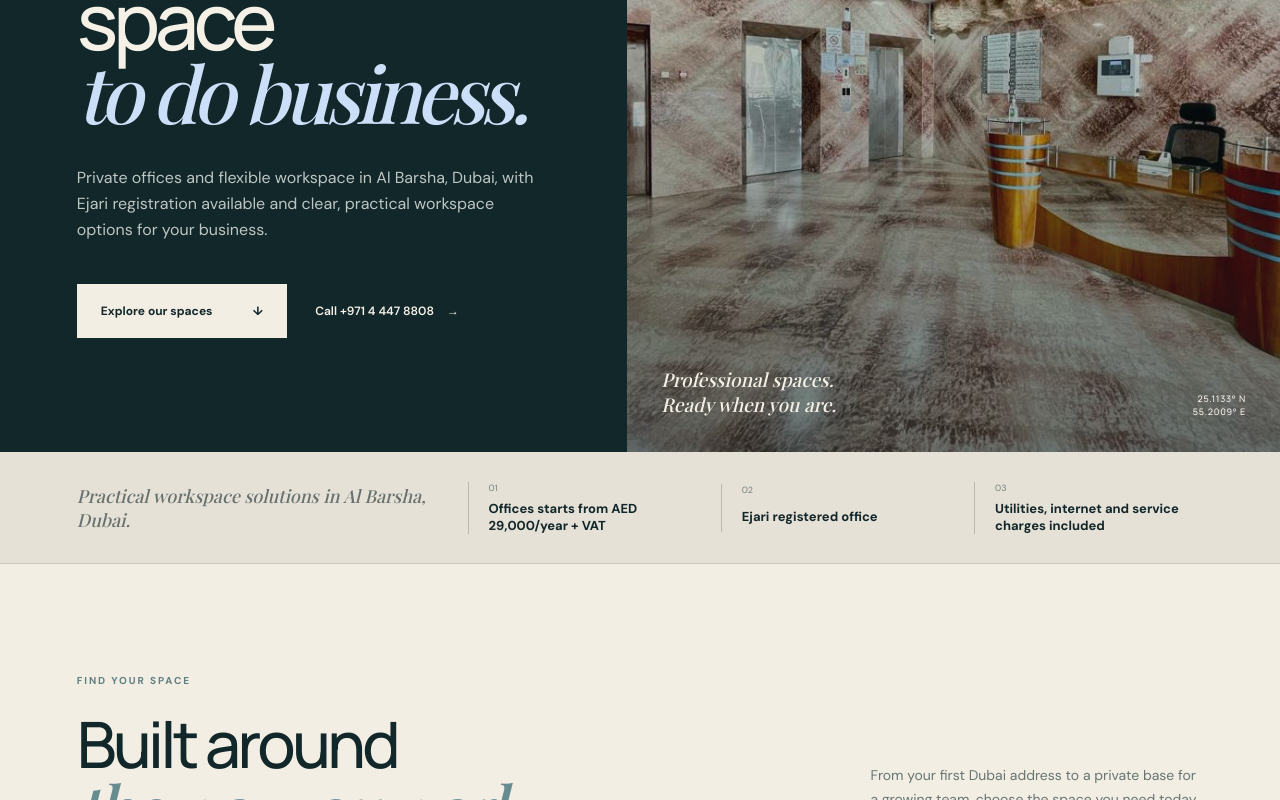
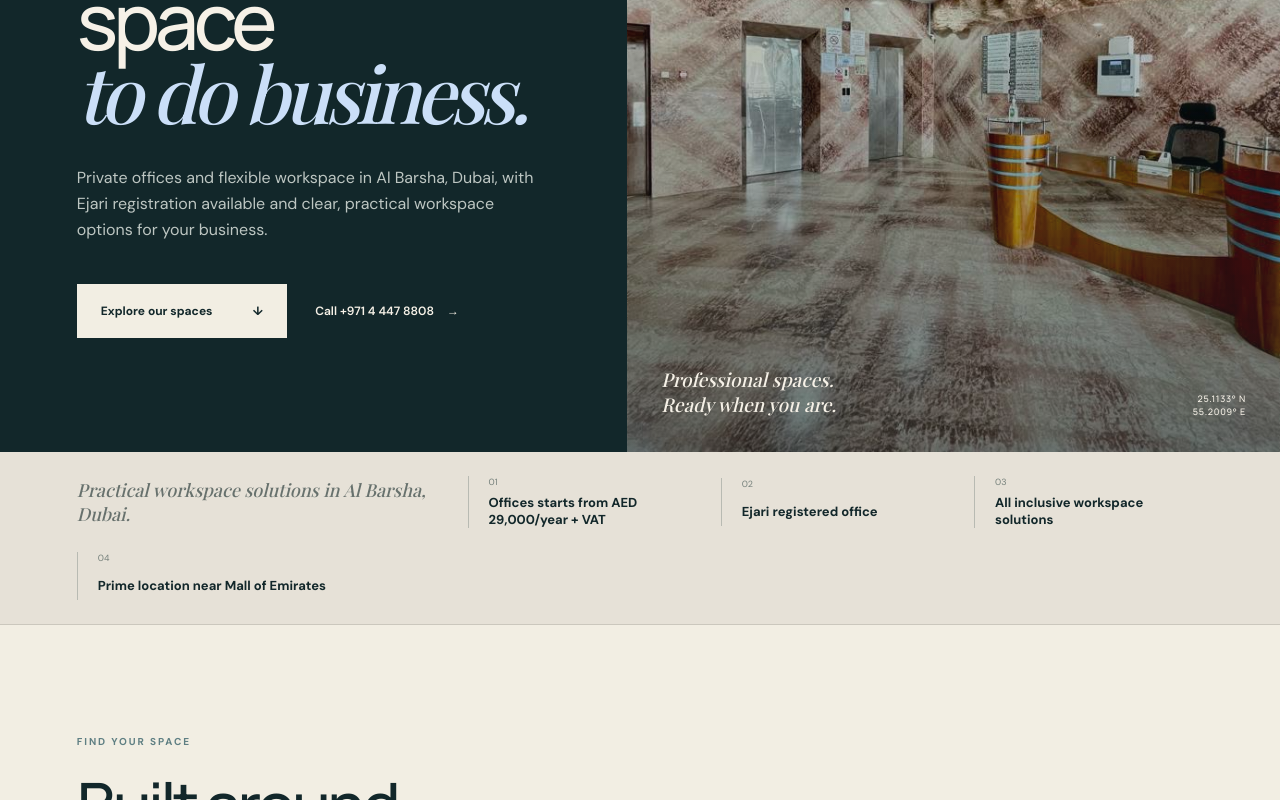
Before and after one commit to yazensas/BVS-Business-Center-Official-Website, a Next.js app: page / in a window 1280 px wide. Shown: the part 380-1180 px from the top of the page. Built offline with nearby package versions, Linux system fonts and the light colour scheme; a web font is replaced by a local one.

Commit message:
Update workspace description and add new feature

```diff
--- a/app/page.tsx
+++ b/app/page.tsx
@@ -225,7 +225,11 @@ export default function Home() {
         </div>
         <div>
           <span>03</span>
-          <strong>Utilities, internet and service charges included</strong>
+          <strong>All inclusive workspace solutions</strong>
+        </div>
+        <div>
+          <span>04</span>
+          <strong>Prime location near Mall of Emirates</strong>
         </div>
       </section>
 
```
